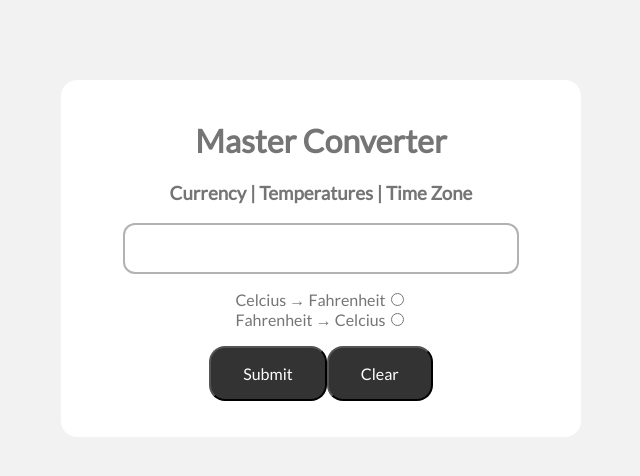
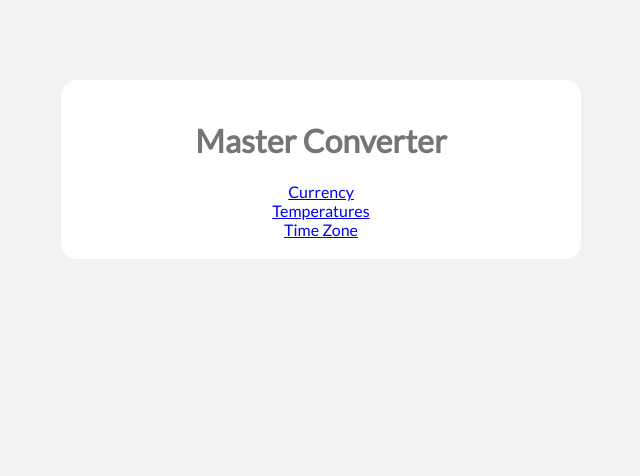
Before and after one commit to karlagoo/Converter-Master, a React (Create React App) app: page / in a window 1280 px wide. Shown: the top 476 px of the page, without its empty margins (319-959 px from the left). Built offline with nearby package versions, Linux system fonts and the light colour scheme; the HTML template or start-up script is replaced by a standard one.

Commit message:
init routes

```diff
--- a/src/App.css
+++ b/src/App.css
@@ -3,3 +3,8 @@ body {
   background-color: var(--body-color);
   color: var(--text-color);
 }
+
+li {
+  display: flex;
+  justify-content: center;
+}
--- a/src/App.js
+++ b/src/App.js
@@ -1,14 +1,27 @@
+import { BrowserRouter as Router, Switch, Route, Link } from 'react-router-dom';
 import './App.css';
-import Temperatures from './components/temperatures/Temperatures'
-
+import Temperatures from './components/temperatures/Temperatures';
+import Currency from './components/currency/Currency';
+import TimeZone from './components/time/TimeZone';
 function App() {
   return (
     <div className="App">
       <form action="">
-        <h1>Master Converter</h1>
-        <h3>Currency | Temperatures | Time Zone
-        </h3>
-         <Temperatures />
+          <h1>Master Converter</h1>
+         <Router>
+          <div>
+            <li>
+              <Link to='/currency'>Currency</Link>
+            </li>
+            <li>
+              <Link to='/temperatures'>Temperatures</Link>
+            </li>
+            <li>
+              <Link to='/time_zone'>Time Zone</Link>
+            </li>
+          </div>
+         </Router>
+
       </form>
 
     </div>
--- /dev/null
+++ b/src/components/time/TimeZone.jsx
@@ -0,0 +1,9 @@
+import React from 'react'
+
+function TimeZone() {
+  return (
+    <div>TimeZone</div>
+  )
+}
+
+export default TimeZone
```
